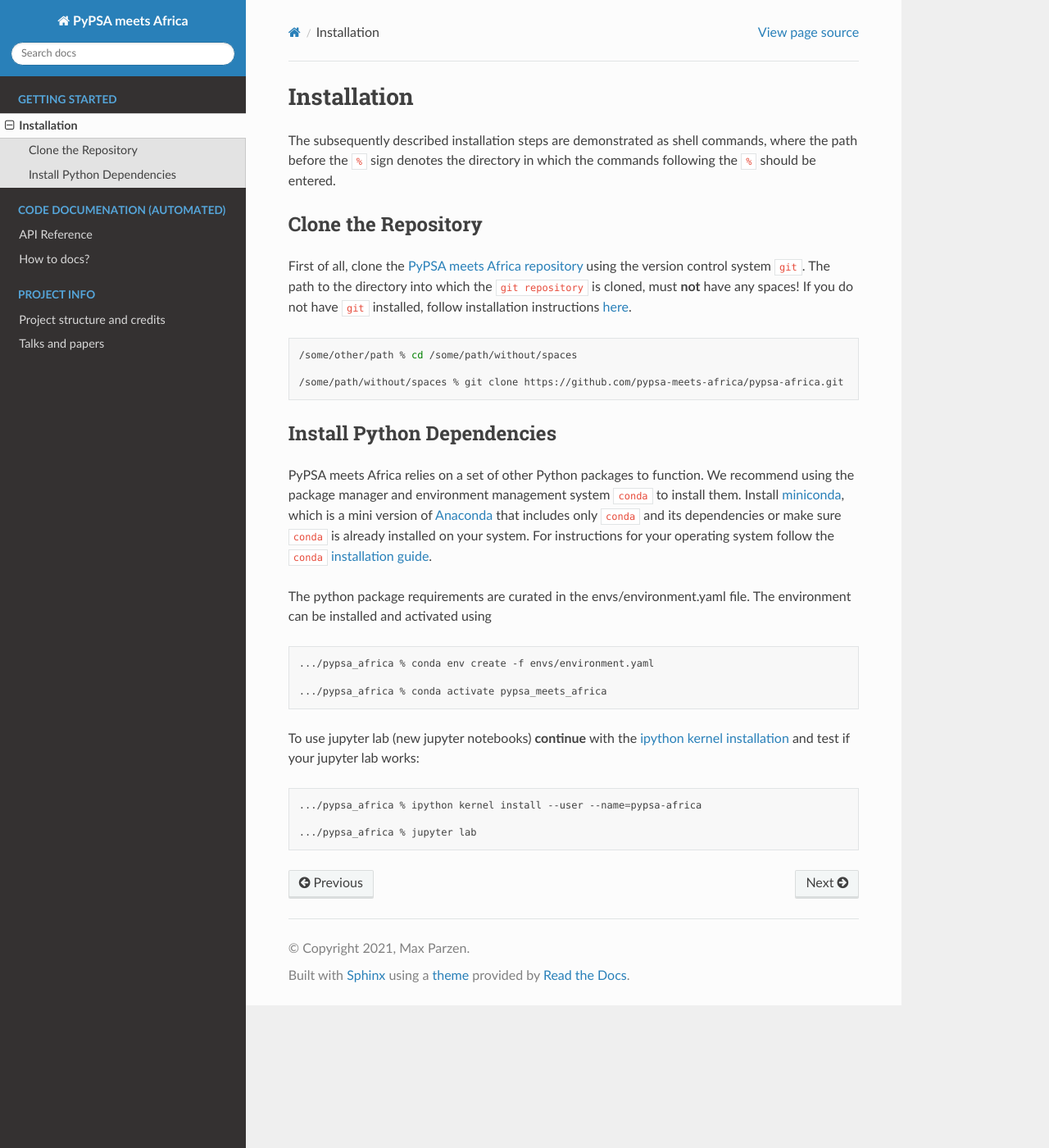
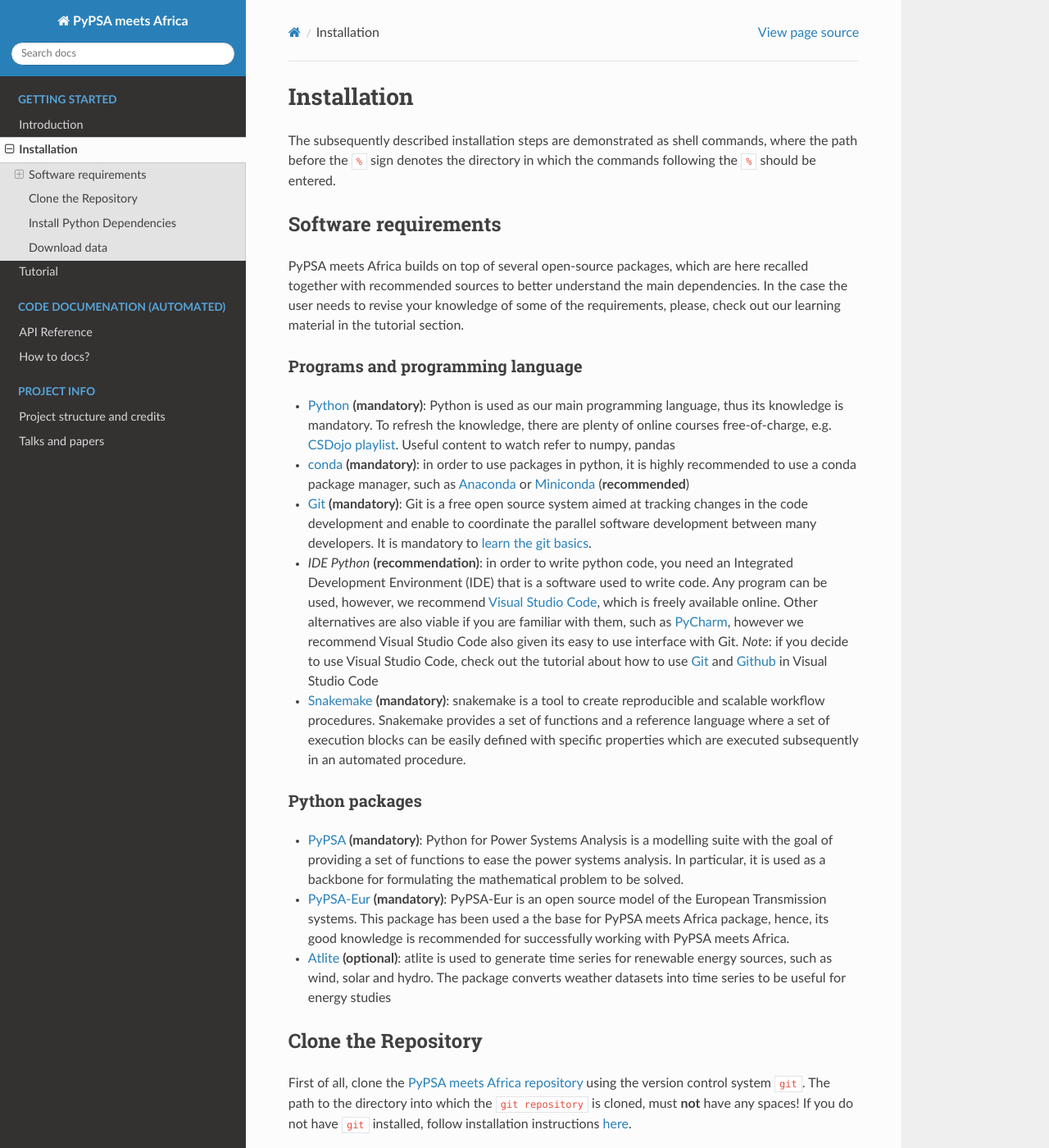
Before and after one commit to pypsa-meets-earth/pypsa-earth, a Sphinx documentation site: the page built from doc/installation.rst, in a window 1280 px wide and 1400 px high. Shown: the whole window at 82% size. Built offline with Sphinx 7.4.7 and the Read the Docs theme 2.0.0, drawn with Linux system fonts in a browser that asks for light colours; pages that are not in the unit, such as notebooks, are missing from menus; some of the changed text lies outside the part shown.

```diff
--- a/doc/index.rst
+++ b/doc/index.rst
@@ -20,14 +20,18 @@ Documentation
 
 **Getting Started**
 
+* :doc:`introduction`
 * :doc:`installation`
+* :doc:`tutorial`
 
 .. toctree::
    :hidden:
    :maxdepth: 2
    :caption: Getting Started
 
+   introduction
    installation
+   tutorial
 
 **Code Documenation (automated)**
 
--- a/doc/installation.rst
+++ b/doc/installation.rst
@@ -11,6 +11,48 @@ Installation
 
 The subsequently described installation steps are demonstrated as shell commands, where the path before the ``%`` sign denotes the
 directory in which the commands following the ``%`` should be entered.
+
+Software requirements
+=====================
+
+PyPSA meets Africa builds on top of several open-source packages, which are here recalled together with recommended sources to better understand the main dependencies.
+In the case the user needs to revise your knowledge of some of the requirements, please, check out our learning material in the tutorial section.
+
+Programs and programming language
+---------------------------------
+
+- `Python <https://www.python.org/>`_ **(mandatory)**: Python is used as our main programming language, thus its knowledge is mandatory.
+  To refresh the knowledge, there are plenty of online courses free-of-charge, e.g. `CSDojo playlist <https://www.youtube.com/c/CSDojo/playlists>`_.
+  Useful content to watch refer to numpy, pandas
+- `conda <https://docs.conda.io/projects/conda/en/latest/user-guide/install/download.html>`_ **(mandatory)**: in order to use packages in python,
+  it is highly recommended to use a conda package manager, such as `Anaconda <https://docs.anaconda.com/>`_ or
+  `Miniconda <https://docs.conda.io/en/latest/miniconda.html>`_ (**recommended**)
+- `Git <https://git-scm.com/>`_ **(mandatory)**: Git is a free open source system aimed at tracking changes in the code development
+  and enable to coordinate the parallel software development between many developers.
+  It is mandatory to `learn the git basics <https://git-scm.com/doc>`_.
+- `IDE Python` **(recommendation)**: in order to write python code, you need an Integrated Development Environment (IDE)
+  that is a software used to write code. Any program can be used, however, we recommend `Visual Studio Code <https://code.visualstudio.com/>`_,
+  which is freely available online.
+  Other alternatives are also viable if you are familiar with them, such as `PyCharm <https://www.jetbrains.com/pycharm/>`_,
+  however we recommend Visual Studio Code also given its easy to use interface with Git.
+  *Note*: if you decide to use Visual Studio Code, check out the tutorial about how to use
+  `Git <https://code.visualstudio.com/docs/editor/versioncontrol#_git-support>`_ and `Github <https://code.visualstudio.com/docs/editor/github>`_
+  in Visual Studio Code
+- `Snakemake <https://snakemake.readthedocs.io/en/stable/>`_ **(mandatory)**: snakemake is a tool to create reproducible and scalable workflow procedures.
+  Snakemake provides a set of functions and a reference language where a set of execution blocks can be easily defined
+  with specific properties which are executed subsequently in an automated procedure.
+
+Python packages
+---------------------
+- `PyPSA <https://pypsa.readthedocs.io/en/latest/>`_ **(mandatory)**: Python for Power Systems Analysis is a
+  modelling suite with the goal of providing a set of functions to ease the power systems analysis.
+  In particular, it is used as a backbone for formulating the mathematical problem to be solved.
+- `PyPSA-Eur <https://pypsa-eur.readthedocs.io/en/latest/>`_ **(mandatory)**: PyPSA-Eur is an open source model of the European Transmission systems.
+  This package has been used a the base for PyPSA meets Africa package, hence, its good knowledge is recommended
+  for successfully working with PyPSA meets Africa.
+- `Atlite <https://atlite.readthedocs.io/en/latest/>`_ **(optional)**: atlite is used to generate time series for renewable energy sources,
+  such as wind, solar and hydro. The package converts weather datasets into time series to be useful for energy studies
+
 
 Clone the Repository
 ====================
@@ -32,7 +74,11 @@ Install Python Dependencies
 
 PyPSA meets Africa relies on a set of other Python packages to function.
 We recommend using the package manager and environment management system ``conda`` to install them.
-Install `miniconda <https://docs.conda.io/en/latest/miniconda.html>`_, which is a mini version of `Anaconda <https://www.anaconda.com/>`_ that includes only ``conda`` and its dependencies or make sure ``conda`` is already installed on your system.
+Make sure that ``conda`` is already installed on your system or install one of the following two distributions:
+
+- `miniconda <https://docs.conda.io/en/latest/miniconda.html>`_ (recommended), which is a mini version of `Anaconda <https://www.anaconda.com/>`_
+- `Anaconda <https://www.anaconda.com/>`_
+
 For instructions for your operating system follow the ``conda`` `installation guide <https://docs.conda.io/projects/conda/en/latest/user-guide/install/>`_.
 
 The python package requirements are curated in the envs/environment.yaml file.
@@ -40,14 +86,41 @@ The environment can be installed and activated using
 
 .. code:: bash
 
-    .../pypsa_africa % conda env create -f envs/environment.yaml
+    .../pypsa-africa % conda env create -f envs/environment.yaml
 
-    .../pypsa_africa % conda activate pypsa_meets_africa
+    .../pypsa-africa % conda activate pypsa_meets_africa
 
 To use jupyter lab (new jupyter notebooks) **continue** with the `ipython kernel installation <http://echrislynch.com/2019/02/01/adding-an-environment-to-jupyter-notebooks>`_ and test if your jupyter lab works:
 
 .. code:: bash
 
-    .../pypsa_africa % ipython kernel install --user --name=pypsa-africa
+    .../pypsa-africa % ipython kernel install --user --name=pypsa-africa
 
     .../pypsa_africa % jupyter lab
+
+
+Download data
+=============
+
+The entire distribution, including the data for the whole Africa, is very heavy (>40Gb) and it involves a large number of files.
+To simplify the installation of the github folder, the main source code is available in the Github folder, whereas the data are stored in cloud.
+The rule ``retrieve_databundle_light`` has been specifically developed to set up the raw data, and the procedure below guides in setting up the needed data.
+
+1. Duplicate the file ``config.default.yaml`` and rename the copy as ``config.yaml``
+2. Open file ``config.yaml`` using any text editor
+3. Make sure that the option ``retrieve_databundle`` is set ``true``
+   ``retrieve_databundle: true``
+
+4. Execute the following code on the shell to download initial files. Please, note that around **20Gb zipped files will be downloaded**,
+   so make sure you have a stable connection, time and around 50 Gb available in your system. If no errors show up, then you can proceed.
+
+.. code:: bash
+
+    .../pypsa-africa % conda activate pypsa_meets_africa
+
+    .../pypsa-africa % snakemake -j1 retrieve_databundle_light --force
+
+5. In the file ``config.yaml`` set the option ``retrieve_databundle`` back to ``false`` and save the file:
+   ``retrieve_databundle: false``
+
+Once these tasks have been completed, the package is ready to use.
```
Also changed, not shown: doc/introduction.rst (added, +113 -0 lines), doc/tutorial.rst (added, +96 -0 lines).
